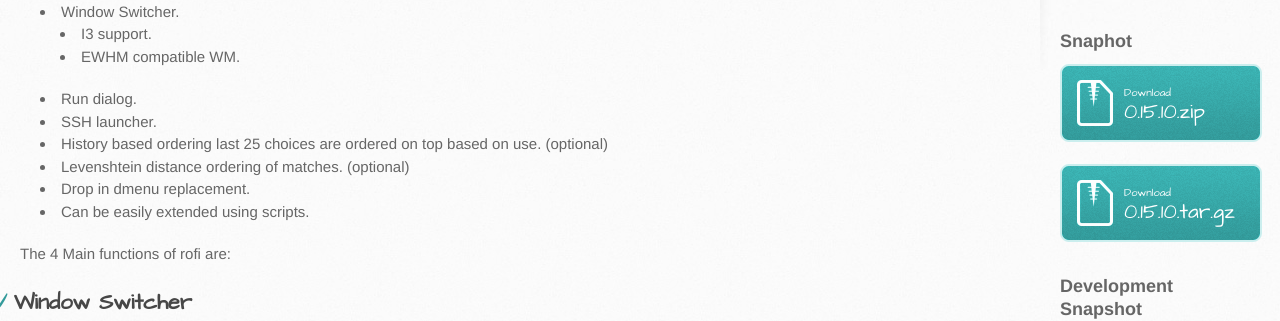
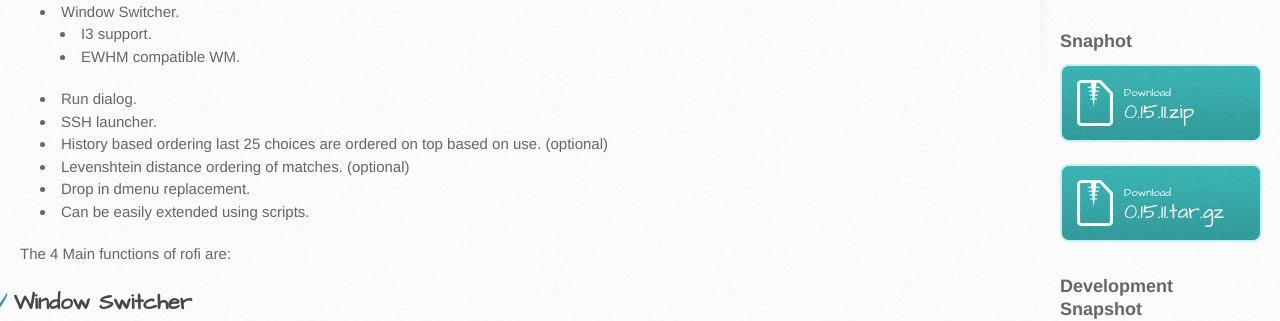
Before and after one commit to davatorium/rofi, a Jekyll site: the page built from index.md, in a window 1280 px wide and 900 px high, scrolled down 504 px. Shown: the part 163-484 px from the top of the window. Built offline with Jekyll 4.4.1, drawn with Linux system fonts in a browser that asks for light colours.

Commit message:
Bump version

```diff
--- a/_config.yml
+++ b/_config.yml
@@ -6,4 +6,4 @@ description: A window switcher, run dialog and dmenu replacement
 github-url: https://github.com/DaveDavenport/rofi
 github-user-url: https://github.com/DaveDavenport/
 github-user: Dave Davenport
-github-version-stable: 0.15.10
+github-version-stable: 0.15.11
```
